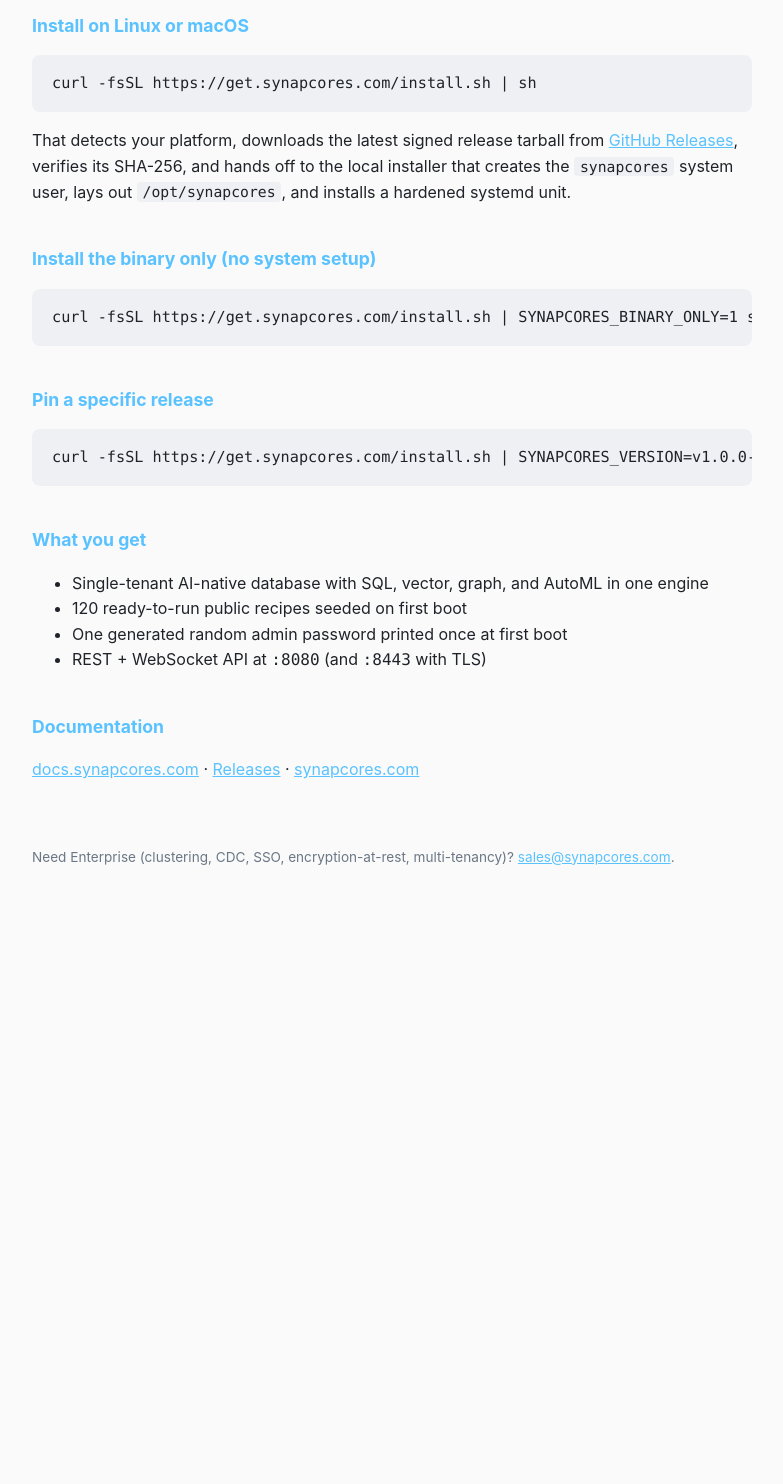
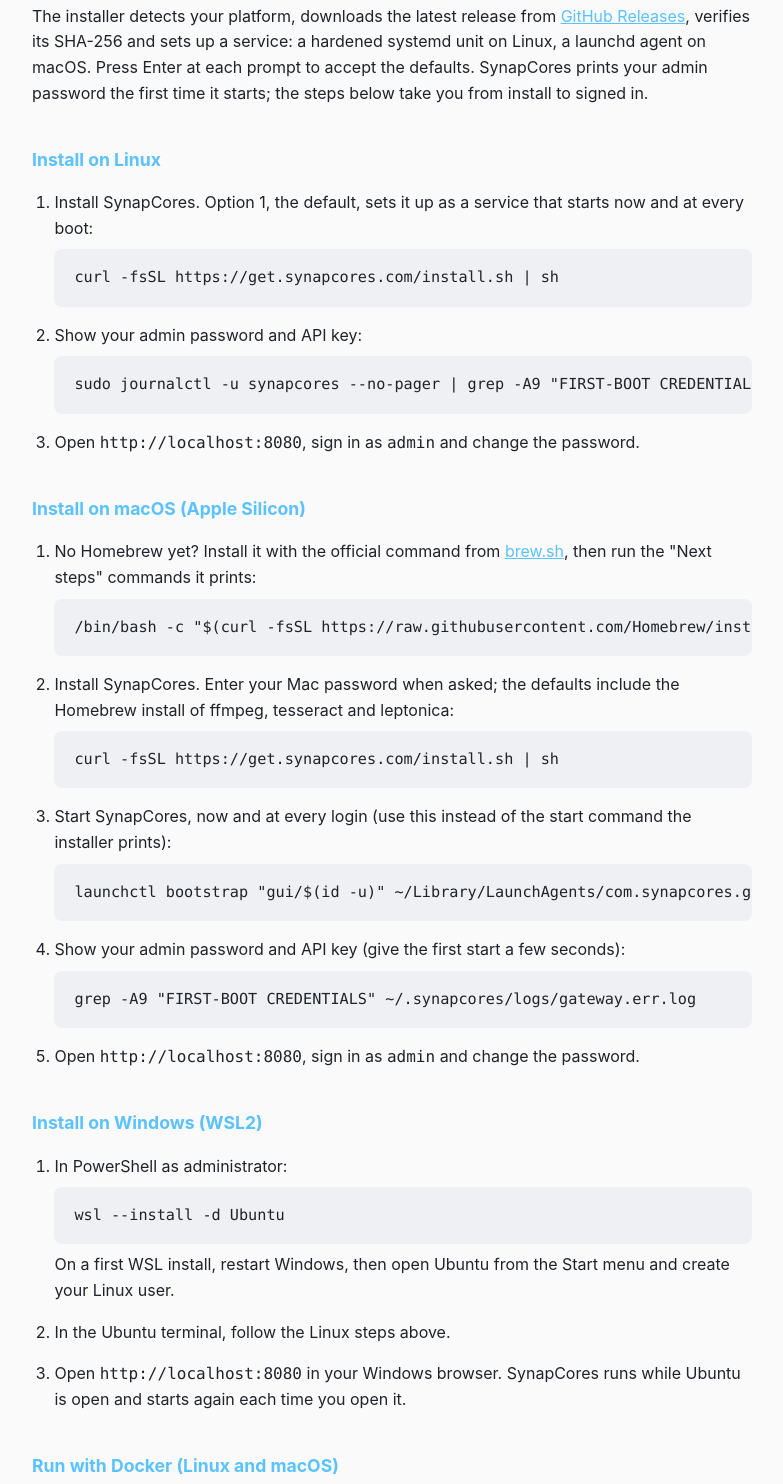
Before and after one commit to SynapCores/synapcores-installer, a plain HTML site: page landing.html in a window 1280 px wide. Shown: the part 177-1661 px from the top of the page, without its empty margins (248-1031 px from the left). Before the commit the page ends 1109 px from the top, so only its background shows below. Drawn offline with Linux system fonts and the light colour scheme.

Commit message:
landing.html: per-OS steps from install to signed in (Linux, macOS Apple Silicon, Windows WSL2, Docker)
The browser landing page (get.synapcores.com/landing.html) showed one
command for "Linux or macOS" and a Linux-only description. It now lists the
exact steps for each OS, matching the live installer:

- Linux: install, then
  sudo journalctl -u synapcores --no-pager | grep -A9 "FIRST-BOOT CREDENTIALS"
- macOS (Apple Silicon): Homebrew if needed, install, then
  launchctl bootstrap "gui/$(id -u)" ~/Library/LaunchAgents/com.synapcores.gateway.plist
  and grep -A9 "FIRST-BOOT CREDENTIALS" ~/.synapcores/logs/gateway.err.log
- Windows: wsl --install -d Ubuntu, then the Linux steps in Ubuntu.
- Docker: the official run command plus
  docker logs synapcores 2>&1 | grep -A9 "FIRST-BOOT CREDENTIALS"

index.html and install.sh are untouched (still byte-identical, sha256
a8788f65…), so `curl -fsSL https://get.synapcores.com` serves the same script.

-A9 shows username, password and the API key line (the key is 9 lines
after the match in a log file, 8 in the journal). On macOS the launchctl
line replaces the installer's foreground start command, so the first-start
block lands in gateway.err.log, where the password step reads it.

```diff
--- a/landing.html
+++ b/landing.html
@@ -37,6 +37,9 @@
       overflow-x: auto;
       font-size: 0.95rem;
     }
+    ol { padding-left: 1.4rem; }
+    ol li { margin: 0 0 1rem; }
+    li pre { margin: 0.5rem 0; }
     code { font-family: ui-monospace, SFMono-Regular, Menlo, Consolas, monospace; }
     p code { background: var(--code-bg); padding: 0.1em 0.4em; border-radius: 4px; font-size: 0.92em; }
     a { color: var(--accent); }
@@ -48,14 +51,66 @@
     <h1>SynapCores Community Edition</h1>
     <p class="lede">AI-native database. Open core. Self-hosted. Free.</p>
 
-    <h2>Install on Linux or macOS</h2>
-    <pre><code>curl -fsSL https://get.synapcores.com/install.sh | sh</code></pre>
+    <p>The installer detects your platform, downloads the latest release
+       from <a href="https://github.com/SynapCores/synapcores-releases/releases">GitHub Releases</a>,
+       verifies its SHA-256 and sets up a service: a hardened systemd unit on
+       Linux, a launchd agent on macOS. Press Enter at each prompt to accept the
+       defaults. SynapCores prints your admin password the first time it starts;
+       the steps below take you from install to signed in.</p>
 
-    <p>That detects your platform, downloads the latest signed release tarball
-       from <a href="https://github.com/SynapCores/synapcores-releases/releases">GitHub Releases</a>,
-       verifies its SHA-256, and hands off to the local installer that creates
-       the <code>synapcores</code> system user, lays out
-       <code>/opt/synapcores</code>, and installs a hardened systemd unit.</p>
+    <h2>Install on Linux</h2>
+    <ol>
+      <li>Install SynapCores. Option 1, the default, sets it up as a service
+          that starts now and at every boot:
+        <pre><code>curl -fsSL https://get.synapcores.com/install.sh | sh</code></pre></li>
+      <li>Show your admin password and API key:
+        <pre><code>sudo journalctl -u synapcores --no-pager | grep -A9 "FIRST-BOOT CREDENTIALS"</code></pre></li>
+      <li>Open <code>http://localhost:8080</code>, sign in as <code>admin</code>
+          and change the password.</li>
+    </ol>
+
+    <h2>Install on macOS (Apple Silicon)</h2>
+    <ol>
+      <li>No Homebrew yet? Install it with the official command from
+          <a href="https://brew.sh">brew.sh</a>, then run the "Next steps"
+          commands it prints:
+        <pre><code>/bin/bash -c "$(curl -fsSL https://raw.githubusercontent.com/Homebrew/install/HEAD/install.sh)"</code></pre></li>
+      <li>Install SynapCores. Enter your Mac password when asked; the defaults
+          include the Homebrew install of ffmpeg, tesseract and leptonica:
+        <pre><code>curl -fsSL https://get.synapcores.com/install.sh | sh</code></pre></li>
+      <li>Start SynapCores, now and at every login (use this instead of the
+          start command the installer prints):
+        <pre><code>launchctl bootstrap "gui/$(id -u)" ~/Library/LaunchAgents/com.synapcores.gateway.plist</code></pre></li>
+      <li>Show your admin password and API key (give the first start a few
+          seconds):
+        <pre><code>grep -A9 "FIRST-BOOT CREDENTIALS" ~/.synapcores/logs/gateway.err.log</code></pre></li>
+      <li>Open <code>http://localhost:8080</code>, sign in as <code>admin</code>
+          and change the password.</li>
+    </ol>
+
+    <h2>Install on Windows (WSL2)</h2>
+    <ol>
+      <li>In PowerShell as administrator:
+        <pre><code>wsl --install -d Ubuntu</code></pre>
+          On a first WSL install, restart Windows, then open Ubuntu from the
+          Start menu and create your Linux user.</li>
+      <li>In the Ubuntu terminal, follow the Linux steps above.</li>
+      <li>Open <code>http://localhost:8080</code> in your Windows browser.
+          SynapCores runs while Ubuntu is open and starts again each time you
+          open it.</li>
+    </ol>
+
+    <h2>Run with Docker (Linux and macOS)</h2>
+    <pre><code>docker run -d --name synapcores \
+  -p 8080:8080 \
+  -e AIDB_ACCEPT_LICENSE=1 \
+  -v synapcores-data:/var/lib/synapcores \
+  synapcores/community:latest
+
+docker logs synapcores 2&gt;&amp;1 | grep -A9 "FIRST-BOOT CREDENTIALS"</code></pre>
+    <p>The second command shows your admin password and API key; then open
+       <code>http://localhost:8080</code>, sign in as <code>admin</code> and
+       change the password.</p>
 
     <h2>Install the binary only (no system setup)</h2>
     <pre><code>curl -fsSL https://get.synapcores.com/install.sh | SYNAPCORES_BINARY_ONLY=1 sh</code></pre>
```
